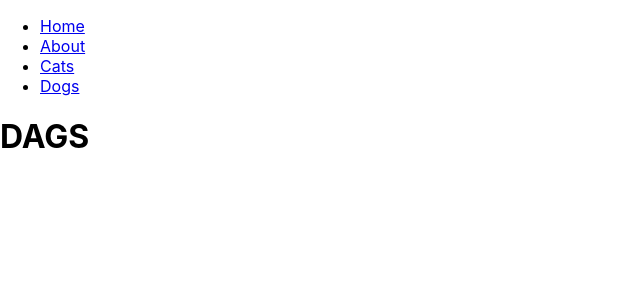
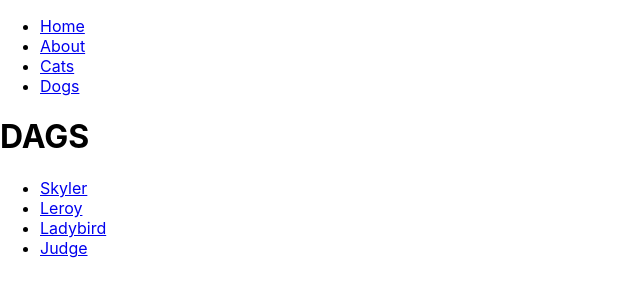
Before and after one commit to radishmouse/silly-react-router-thingy, a React (Create React App) app: page /dogs in a window 1280 px wide. Shown: the top 300 px of the page, without its empty margins (0-640 px from the left). Built offline with nearby package versions, Linux system fonts and the light colour scheme.

Commit message:
lists dog names in Dog component

```diff
--- a/src/App.js
+++ b/src/App.js
@@ -54,7 +54,8 @@
         'Ladybird': [
           'martinis',
           'self-loathing'
-        ]
+        ],
+        'Judge': []
       }
     };
   }
@@ -80,7 +81,10 @@
           <Route path="/cats/:catName" render={(props) => {
             return <OneCat toys={this.state.catToys} {...props} />
           }} />
-          <Route path="/dogs" component={Dogs} />
+          {/* <Route path="/dogs" component={Dogs} /> */}
+          <Route path="/dogs" render={(props) => {
+            return (<Dogs dogList={Object.keys(this.state.dogToys)} {...props} />);
+          }} />
         </div>
       </Router>
     );
--- a/src/Cats.js
+++ b/src/Cats.js
@@ -3,9 +3,9 @@
 
 const Cats = (props) => {
 
-  const catListItems = props.catList.map(catName => {
+  const catListItems = props.catList.map((catName, index) => {
     return (
-      <li>
+      <li key={index}>
           <Link to={`/cats/${catName}`}>{catName}</Link>
       </li>
     );
--- a/src/Dogs.js
+++ b/src/Dogs.js
@@ -1,8 +1,23 @@
 import React from 'react';
+import { Link } from 'react-router-dom';
 
 const Dogs = (props) => {
+
+    const dogListItems = props.dogList.map((dogName, index) => {
+        return (
+            <li key={index}>
+                <Link to={`/dogs/${dogName}`}>{dogName}</Link>
+            </li>
+        );
+    });
+
     return (
-        <h1>DAGS</h1>
+        <div>
+            <h1>DAGS</h1>
+            <ul>
+                {dogListItems}
+            </ul>
+        </div>
     );
 };
 
```
